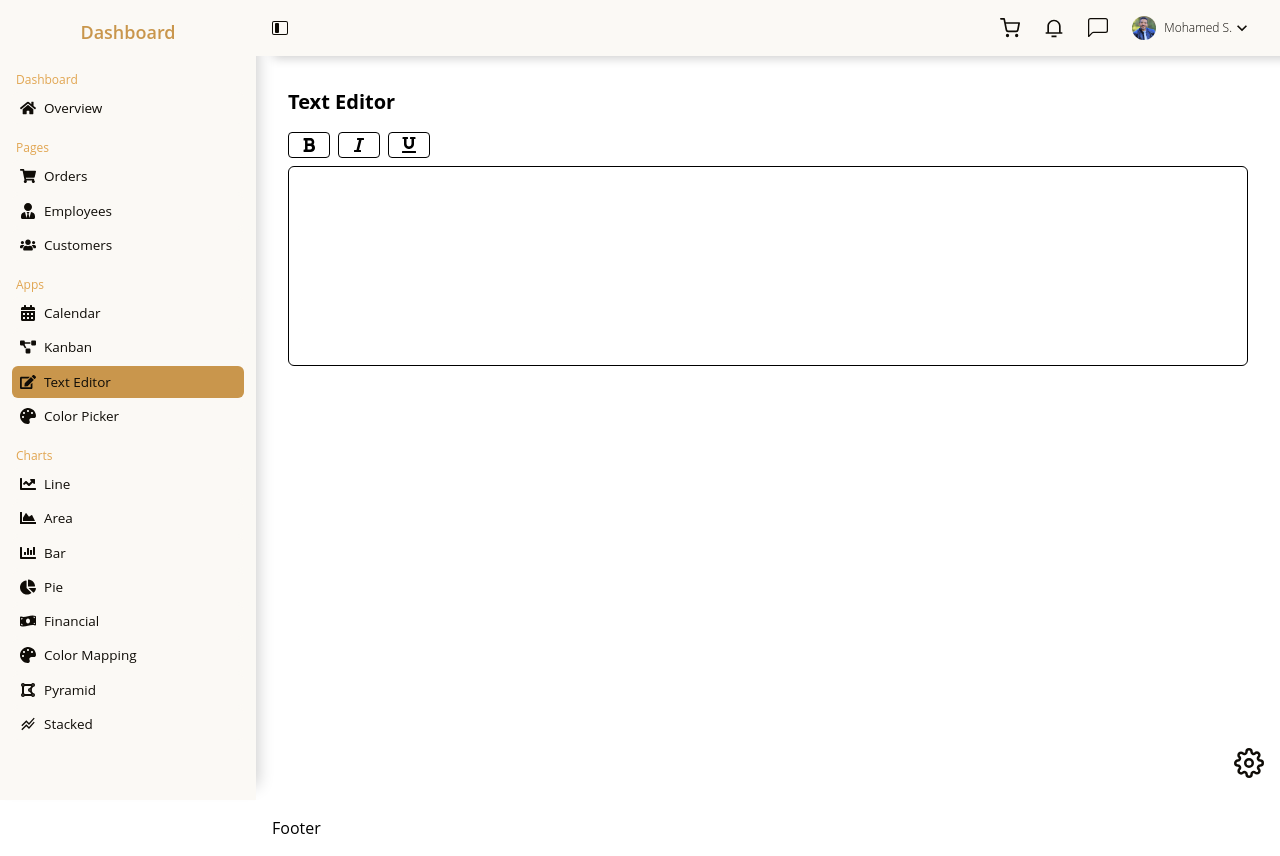
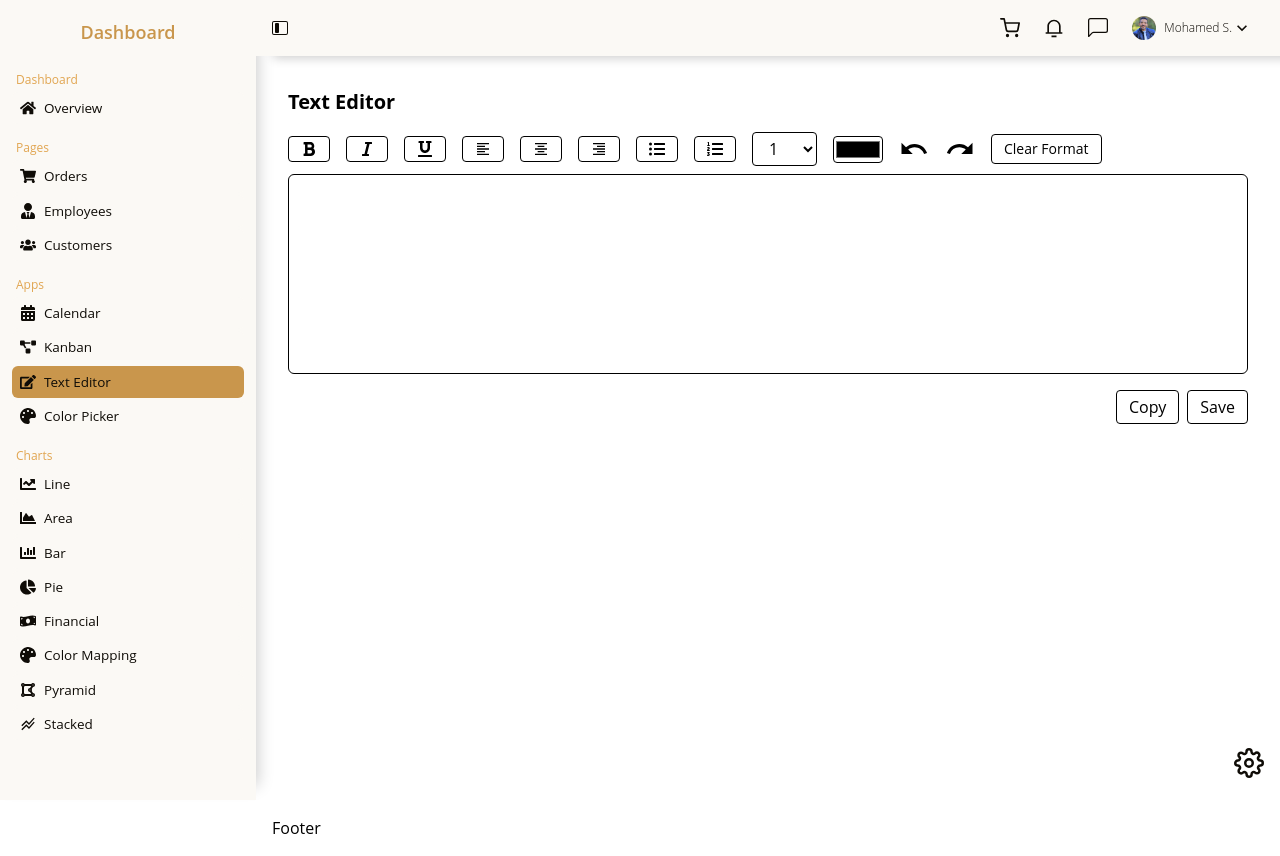
Before and after one commit to mohamed-sayed-elmahdy/React-Admin-Dashboard, a React (Vite) app: page /editor in a window 1280 px wide. Built offline with nearby package versions, Linux system fonts and the light colour scheme.

Commit message:
TextEditor

```diff
--- a/src/components/TextEditor/TextEditor.jsx
+++ b/src/components/TextEditor/TextEditor.jsx
@@ -1,7 +1,8 @@
-import { useRef, useState } from "react";
-import { FaBold } from "react-icons/fa";
-import { FaItalic } from "react-icons/fa";
-import { FaUnderline } from "react-icons/fa";
+import { useEffect, useRef, useState } from "react";
+import { FaBold, FaItalic, FaUnderline } from "react-icons/fa";
+import { MdFormatAlignLeft, MdFormatAlignCenter, MdFormatAlignRight } from "react-icons/md";
+import { MdUndo, MdRedo } from "react-icons/md";
+import { FaListUl, FaListOl } from "react-icons/fa";
 
 function TextEditor() {
   const editorRef = useRef(null);
@@ -11,10 +12,34 @@ function TextEditor() {
     underline: false,
   });
 
-  const handleFormat = (command, value = false) => {
+  //   تحميل من localStorage
+  useEffect(() => {
+    const saved = localStorage.getItem("editor-content");
+    if (saved && editorRef.current) {
+      editorRef.current.innerHTML = saved;
+    }
+  }, []);
+
+  const handleFormat = (command, value = null) => {
     document.execCommand(command, false, value);
-    editorRef.current.focus(); // keep focus on editor
-  }
+    editorRef.current.focus();
+    checkFormats();
+  };
+  // handleFont size
+  const applyFontSize = (size) => {
+    const selection = window.getSelection();
+    if (!selection.rangeCount) return;
+    const range = selection.getRangeAt(0);
+    const span = document.createElement("span");
+
+    span.style.fontSize = size + "px";
+    span.textContent = range.toString();
+
+    range.deleteContents();
+    range.insertNode(span);
+  };
+
+
   const checkFormats = () => {
     setActiveFormats({
       bold: document.queryCommandState("bold"),
@@ -22,15 +47,135 @@ function TextEditor() {
       underline: document.queryCommandState("underline"),
     });
   };
+
+
+  // Copy
+  const handleCopy = () => {
+    const html = editorRef.current.innerHTML;
+    navigator.clipboard.writeText(html);
+  };
+
+  //  Save Local
+  const handleSaveLocal = () => {
+    const html = editorRef.current.innerHTML;
+    localStorage.setItem("editor-content", html);
+  };
+
   return (
     <div className="p-4">
       <h2 className="text-xl font-bold mb-2">Text Editor</h2>
+
       {/* 🟣 Toolbar */}
-      <div className="flex gap-2 items-center mt-4 mb-2">
-        <button onMouseDown={(e) => { e.preventDefault(); handleFormat("bold"); }} className={`cursor-pointer px-3 py-1 border rounded ${activeFormats.bold ? "bg-primary text-white" : "hover:bg-primary hover:text-white"}`} type="button"><FaBold /></button>
-        <button onMouseDown={(e) => { e.preventDefault(); handleFormat("italic"); }} className={`cursor-pointer px-3 py-1 border rounded ${activeFormats.italic ? "bg-primary text-white" : "hover:bg-primary hover:text-white"}`} type="button"><FaItalic /></button>
-        <button onMouseDown={(e) => { e.preventDefault(); handleFormat("underline"); }} className={`cursor-pointer px-3 py-1 border rounded ${activeFormats.underline ? "bg-primary text-white" : "hover:bg-primary hover:text-white"}`} type="button"><FaUnderline /></button>
+      <div className="flex flex-wrap gap-4 items-center mt-4 mb-2">
+
+        {/* Text Style */}
+        <button onMouseDown={(e) => { e.preventDefault(); handleFormat("bold"); }}
+          className={`cursor-pointer hover:bg-primary hover:text-white transition-all duration-300 px-3 py-1 border rounded ${activeFormats.bold ? "bg-primary text-white" : ""}`}>
+          <FaBold />
+        </button>
+
+        <button onMouseDown={(e) => { e.preventDefault(); handleFormat("italic"); }}
+          className={`cursor-pointer hover:bg-primary hover:text-white transition-all duration-300 px-3 py-1 border rounded ${activeFormats.italic ? "bg-primary text-white" : ""}`}>
+          <FaItalic />
+        </button>
+
+        <button onMouseDown={(e) => { e.preventDefault(); handleFormat("underline"); }}
+          className={`cursor-pointer hover:bg-primary hover:text-white transition-all duration-300 px-3 py-1 border rounded ${activeFormats.underline ? "bg-primary text-white" : ""}`}>
+          <FaUnderline />
+        </button>
+
+        {/* Alignment */}
+        <button onMouseDown={(e) => { e.preventDefault(); handleFormat("justifyLeft"); }}
+          className="cursor-pointer hover:bg-primary hover:text-white transition-all duration-300 px-3 py-1 border rounded">
+          <MdFormatAlignLeft />
+        </button>
+
+        <button className="cursor-pointer hover:bg-primary hover:text-white transition-all duration-300 px-3 py-1 border rounded" onMouseDown={(e) => { e.preventDefault(); handleFormat("justifyCenter"); }}>
+          <MdFormatAlignCenter />
+        </button>
+
+        <button className="cursor-pointer hover:bg-primary hover:text-white transition-all duration-300 px-3 py-1 border rounded" onMouseDown={(e) => { e.preventDefault(); handleFormat("justifyRight"); }}>
+          <MdFormatAlignRight />
+        </button>
+
+        {/* Lists */}
+        <button className="cursor-pointer hover:bg-primary hover:text-white transition-all duration-300 px-3 py-1 border rounded" onMouseDown={(e) => { e.preventDefault(); handleFormat("insertUnorderedList"); }}>
+          <FaListUl />
+        </button>
+
+        <button className="cursor-pointer hover:bg-primary hover:text-white transition-all duration-300 px-3 py-1 border rounded" onMouseDown={(e) => { e.preventDefault(); handleFormat("insertOrderedList"); }}>
+          <FaListOl />
+        </button>
+
+        {/* Font Size */}
+        <select
+          onChange={(e) => applyFontSize(e.target.value)}
+          className="cursor-pointer hover:bg-primary hover:text-white transition-all duration-300 px-3 py-1 border rounded"
+        >
+          <option value="1">1</option>
+          <option value="2">2</option>
+          <option value="3">3</option>
+          <option value="4">4</option>
+          <option value="5">5</option>
+          <option value="6">6</option>
+          <option value="7">7</option>
+          <option value="8">8</option>
+          <option value="9">9</option>
+          <option value="10">10</option>
+          <option value="11">11</option>
+          <option value="12">12</option>
+          <option value="14">14</option>
+          <option value="16">16</option>
+          <option value="18">18</option>
+          <option value="20">20</option>
+          <option value="22">22</option>
+          <option value="24">24</option>
+          <option value="26">26</option>
+          <option value="28">28</option>
+          <option value="36">36</option>
+          <option value="48">48</option>
+          <option value="72">72</option>
+        </select>
+
+        {/* Text Color */}
+        <input
+          type="color"
+          onChange={(e) => handleFormat("foreColor", e.target.value)}
+          className="border  rounded p-0 cursor-pointer"
+        />
+        {/* Undo/Redo */}
+        <button
+          onMouseDown={(e) => {
+            e.preventDefault();
+            document.execCommand("undo");
+          }}
+          className="text-3xl cursor-pointer "
+        >
+          <MdUndo />
+        </button>
+
+        <button
+          onMouseDown={(e) => {
+            e.preventDefault();
+            document.execCommand("redo");
+          }}
+          className="text-3xl cursor-pointer"
+        >
+          <MdRedo />
+        </button>
+        {/* clear */}
+        <button
+          onMouseDown={(e) => {
+            e.preventDefault();
+            document.execCommand("removeFormat");
+            setActiveFormats({ bold: false, italic: false, underline: false });
+          }}
+          className="text-sm cursor-pointer hover:bg-primary hover:text-white transition-all duration-300 px-3 py-1 border rounded"
+        >
+          Clear Format
+        </button>
       </div>
+
       {/* 🟢 Editor */}
       <div
         ref={editorRef}
@@ -40,6 +185,12 @@ function TextEditor() {
         suppressContentEditableWarning
         className="border p-3 min-h-[200px] rounded-md outline-none"
       />
+
+      {/* Actions */}
+      <div className="flex gap-2 justify-end mt-4">
+        <button onClick={handleCopy} className="cursor-pointer hover:bg-primary hover:text-white transition-all duration-300 border px-3 py-1 rounded">Copy</button>
+        <button onClick={handleSaveLocal} className="cursor-pointer hover:bg-primary hover:text-white transition-all duration-300 border px-3 py-1 rounded">Save</button>
+      </div>
     </div>
   );
 }
```
